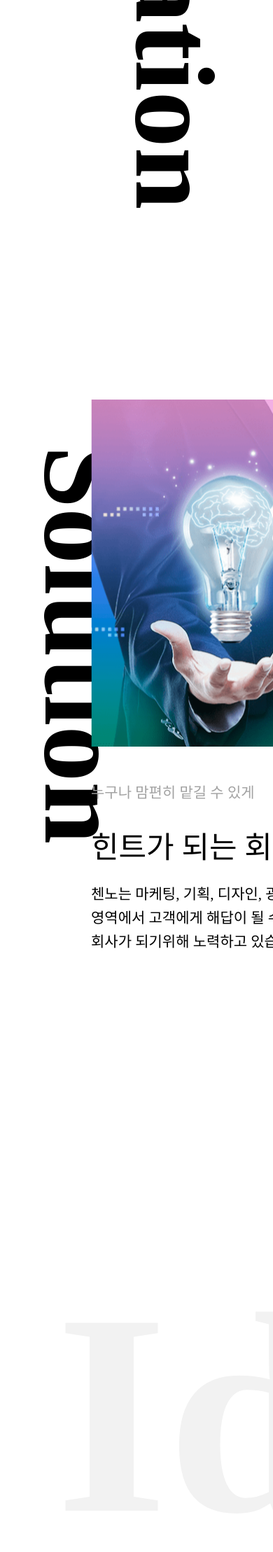
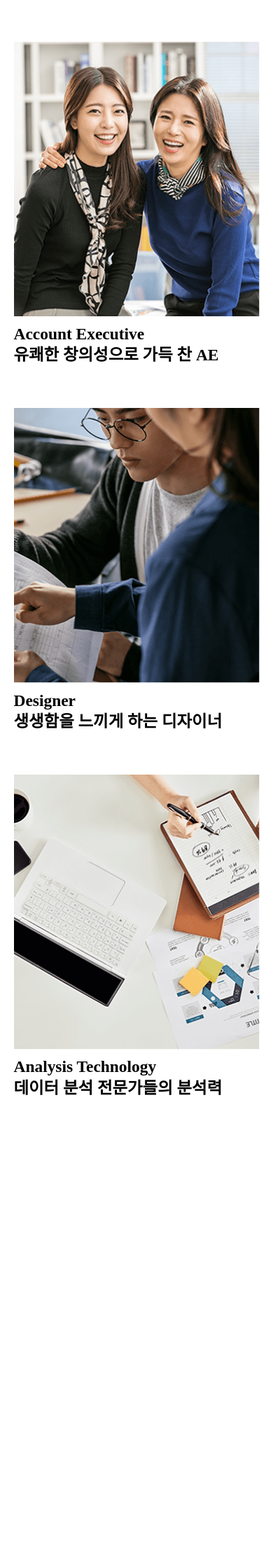
Before and after one commit to justice725/testsite, a PHP site: page /introduce.html in a window 390 px wide; the page is wider, and only the part inside the window is pictured. Shown: the part 4282-6500 px from the top of that part at 70% size. Run offline with PHP 8.4, Linux system fonts and the light colour scheme; some libraries are stand-ins or nearby versions; some web fonts are replaced.

Commit message:
Add files via upload
모바일 반응형 완료 07.22

```diff
--- a/css/introduce.css
+++ b/css/introduce.css
@@ -666,3 +666,246 @@
         width: 100%;
     }
 }
+
+@media only screen and (max-width:766px) {
+    .sec0_container {
+        position: relative;
+        width: 100%;
+        height: auto;
+        font-size: 0;
+        padding: 0 3.50467vw;
+    }
+
+    .container_columns {
+        padding: 35.28037vw 0 0;
+    }
+
+    .tit_holder {
+        margin: 0;
+    }
+
+    .tit_holder .txt_mask {
+        font-size: 9.34579vw;
+    }
+
+    .sec0_bg_txt {
+        top: 35.046373vw;
+        left: -2.33645vw;
+
+    }
+
+    .sec0_bg_txt p {
+        font-size: 23.36449vw;
+    }
+
+    .section0_1 {
+        position: relative;
+        padding: 0 3.50467vw;
+    }
+
+    .sec0_1_container {
+        margin-top: 0;
+    }
+
+    .animate_1 {
+        padding-top: 0;
+    }
+
+    .col1-3 {
+        width: 100%;
+        justify-content: center;
+        align-items: center;
+        overflow: hidden;
+    }
+
+    .col1-3 .txt_motion {
+        transform: rotate(0);
+        left: 0;
+        margin-top: 11.82243vw;
+        position: static;
+    }
+
+    .col1-3 .txt_motion span {
+        font-size: 14.01869vw;
+    }
+
+    .tech_animate {
+        margin-top: 0;
+        width: 100%;
+    }
+
+    .card1_1 {
+        margin-top: 0;
+    }
+
+    .img_container {
+        justify-content: flex-end;
+    }
+
+    .card1 .text_wrap > div {
+        margin: 0;
+    }
+
+    .card1 .text_wrap .text_animate_1 {
+        margin: 4.6729vw 0 1.16822vw;
+    }
+
+    .card1 .text_wrap > div:nth-child(1) p:nth-child(1) {
+        margin: 0;
+        font-size: 4.6729vw;
+    }
+
+    .text_animate_2 {
+        margin: 0;
+        font-size: 7.00935vw;
+    }
+
+    .text_animate_3 p {
+        margin: 2.33645vw;
+        font-size: 4.6729vw;
+    }
+
+    .card1 .text_wrap p{
+        transform: translateY(121%);
+    }
+
+    .container_columns {
+
+    }
+
+    .animate_2{
+        padding: 0;
+    }
+
+    .data_animate {
+        margin: 0;
+        width: 100%;
+    }
+
+    .card1_2 {
+        margin-top: 0;
+    }
+
+    .solu_animate {
+        margin: 0;
+        width: 100%;
+    }
+
+    .card1_3 {
+        margin-top: 0;
+    }
+
+    .section0_2 .sec0_bg_txt {
+        left:-122.33645vw;
+    }
+
+    .tit_holder_left {
+        padding-left: 0;
+    }
+
+    .section0_2 {
+        padding-bottom: 0;
+        padding: 8vw 3.50467vw;
+    }
+
+    .tit_holder_left .txt_mask {
+        font-size: 7.34579vw;
+    }
+
+    .container_columns {
+        padding: 0;
+    }
+
+    .section0_3 .container_columns .col1-3:nth-child(1), .section0_3 .container_columns .col1-3:nth-child(3){
+        margin-left: 0;
+    }
+
+    .section0_3 .txt_wrap {
+        margin-top: 2.52312vw;
+    }
+
+    .section0_3 .txt_wrap .txt_wrap_fr span {
+        font-size: 6.00935vw;
+    }
+
+    .section0_3 {
+        padding-bottom: 18.95463vw;
+    }
+
+    .sec5_top_flex {
+        flex-direction: column;
+        text-align: center;
+        margin-bottom: 11.798621vw;
+    }
+
+    .who_we_are p {
+        font-size: 6.11643vw;
+    }
+
+    .who_we_are h2 {
+        font-size: 8.16234vw;
+        line-height: 21.2316vw;
+    }
+
+    .comment {
+        width: 100%;
+
+    }
+
+    .comment p {
+        font-size: 4.231546vw;
+        line-height: 7.23156vw;
+    }
+
+    .sec5_bot_flex {
+        flex-direction: column;
+        flex-wrap: wrap;
+    }
+
+    .Cenno_value {
+        flex-direction: column;
+        flex-wrap: wrap;
+        padding: 5.11684vw;
+    }
+
+    .value_1, .value_2, .value_3 {
+        width: 100%;
+    }
+
+    .value_1, .value_2 {
+        margin-bottom: 5.11684vw;
+    }
+
+    .section0_end {
+        padding: 18.15623vw 0;
+    }
+
+    .section0_end .container {
+        width: 100%;
+        padding: 6.123564vw;
+        justify-content: center;
+    }
+
+    .section0_end .container .adit_center {
+        width: 100%;
+        text-align: center;
+    }
+
+    .section0_end .container .adit_center .adit_right h4 {
+        font-size: 11.123645vw;
+    }
+
+    .section0_end .container .adit_center .adit_right span {
+        font-size: 4.448796vw;
+    }
+
+    .section0_end .container .adit_center .adit_right a {
+        display: inline-flex;
+        justify-content: center;
+        align-items: center;
+    }
+
+    .section0 {
+        padding: 6.124568vw 0;
+    }
+}
```
